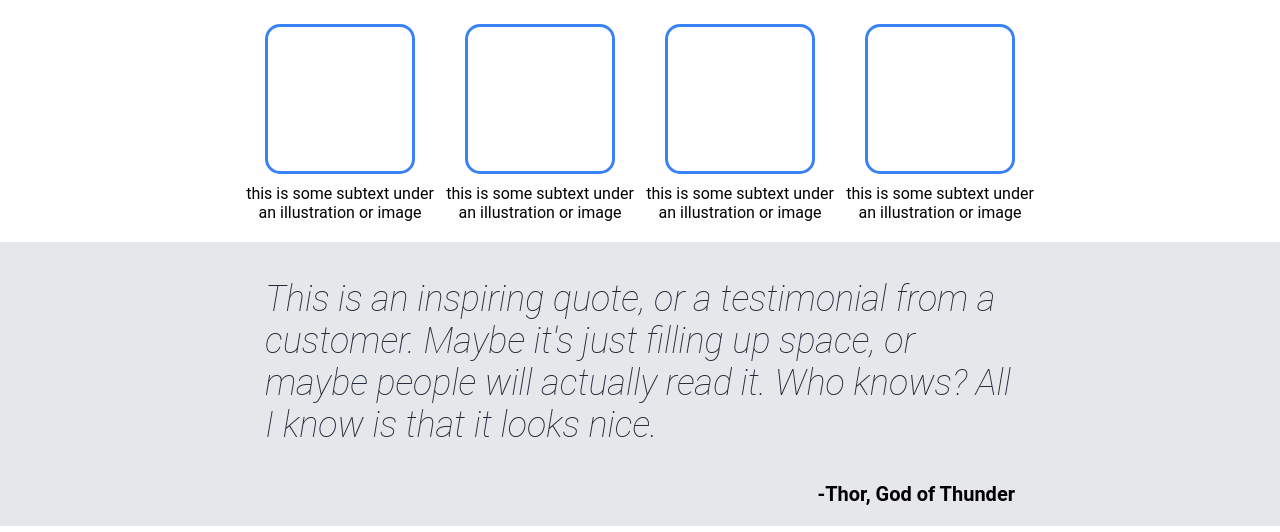
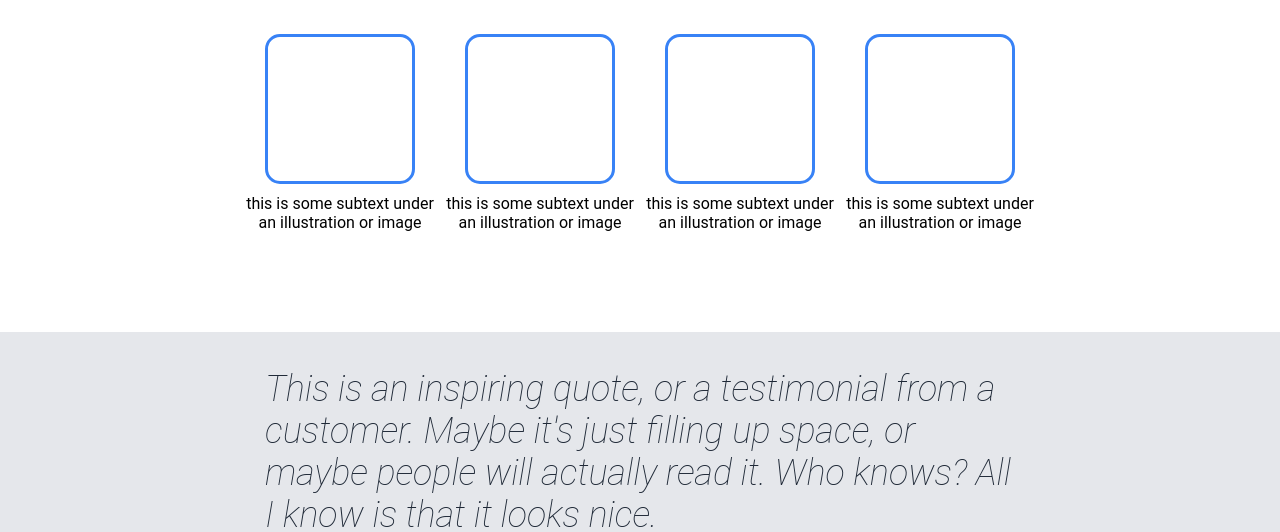
Before and after one commit to JHuggins11/odin-css-project, a plain HTML site: page index.html in a window 1280 px wide. Shown: the part 624-1156 px from the top of the page. Drawn offline with Linux system fonts and the light colour scheme.

Commit message:
Adjust padding in info section

```diff
--- a/style.css
+++ b/style.css
@@ -106,8 +106,8 @@ a {
 
 .info {
     align-items: center;
-    padding-top: 20px;
-    padding-bottom: 20px;
+    padding-top: 30px;
+    padding-bottom: 100px;
 }
 
 .info-heading {
```
